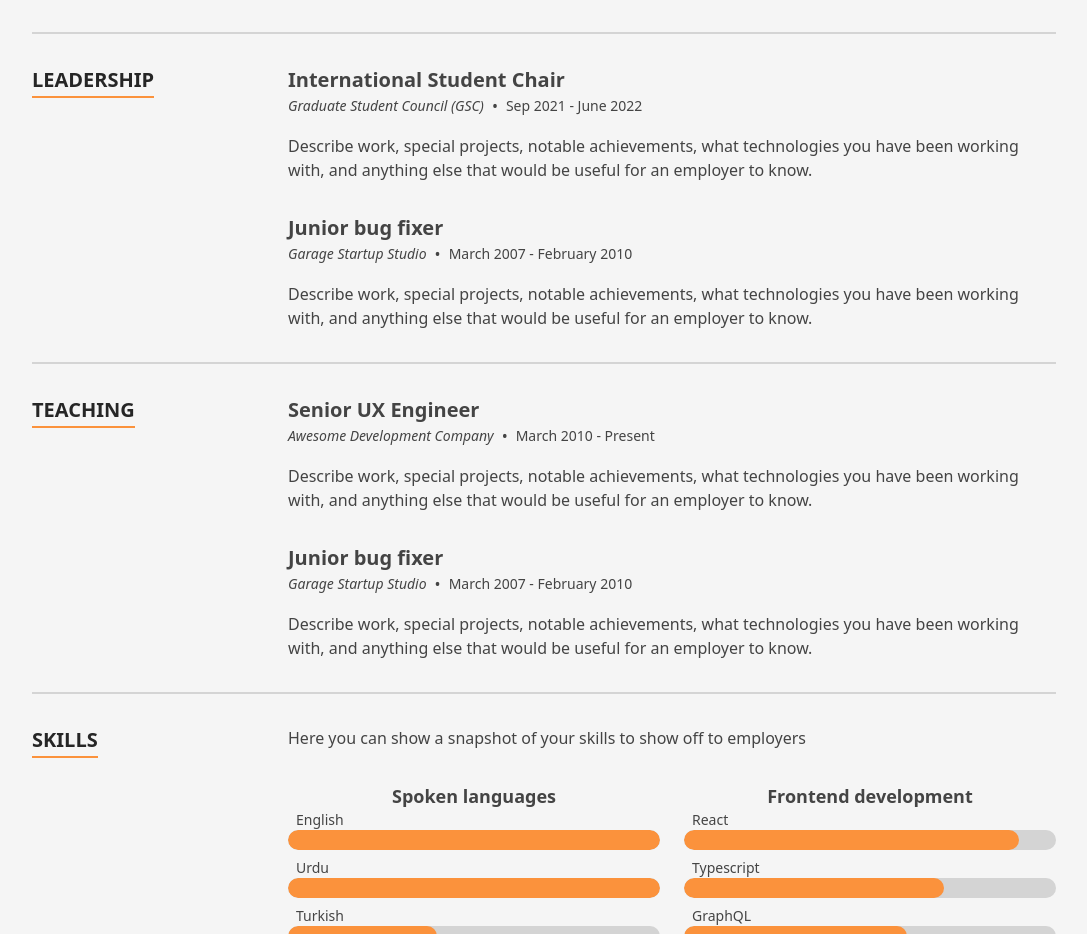
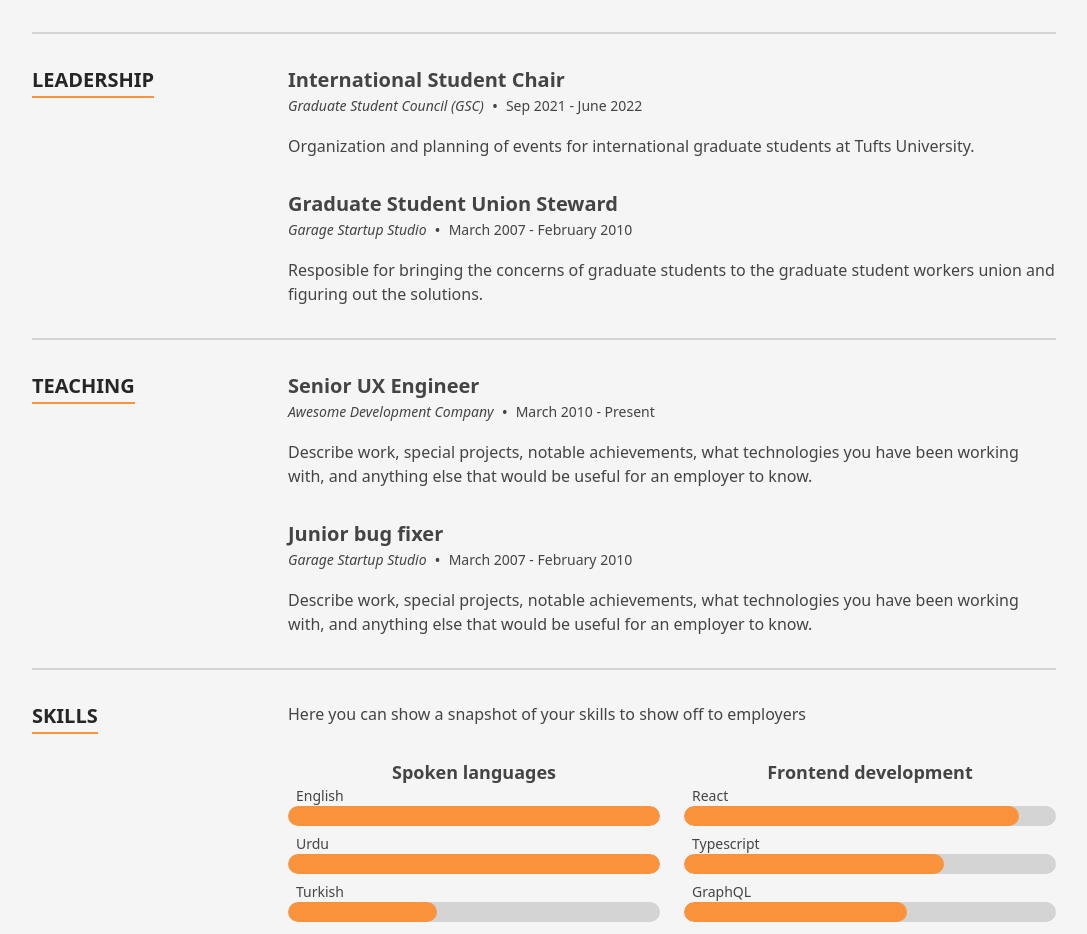
Before and after one commit to zaidikumail/kumailzaidi, a Next.js app: page / in a window 1280 px wide. Shown: the part 1544-2478 px from the top of the page, without its empty margins (96-1183 px from the left). Built offline with nearby package versions, Linux system fonts and the light colour scheme.

Commit message:
Update data.tsx

```diff
--- a/src/data/data.tsx
+++ b/src/data/data.tsx
@@ -280,19 +280,17 @@ export const leadership: TimelineItem[] = [
     title: 'International Student Chair',
     content: (
       <p>
-        Describe work, special projects, notable achievements, what technologies you have been working with, and
-        anything else that would be useful for an employer to know.
+        Organization and planning of events for international graduate students at Tufts University.
       </p>
     ),
   },
   {
     date: 'March 2007 - February 2010',
     location: 'Garage Startup Studio',
-    title: 'Junior bug fixer',
+    title: 'Graduate Student Union Steward',
     content: (
       <p>
-        Describe work, special projects, notable achievements, what technologies you have been working with, and
-        anything else that would be useful for an employer to know.
+        Resposible for bringing the concerns of graduate students to the graduate student workers union and figuring out the solutions.
       </p>
     ),
   },
```
